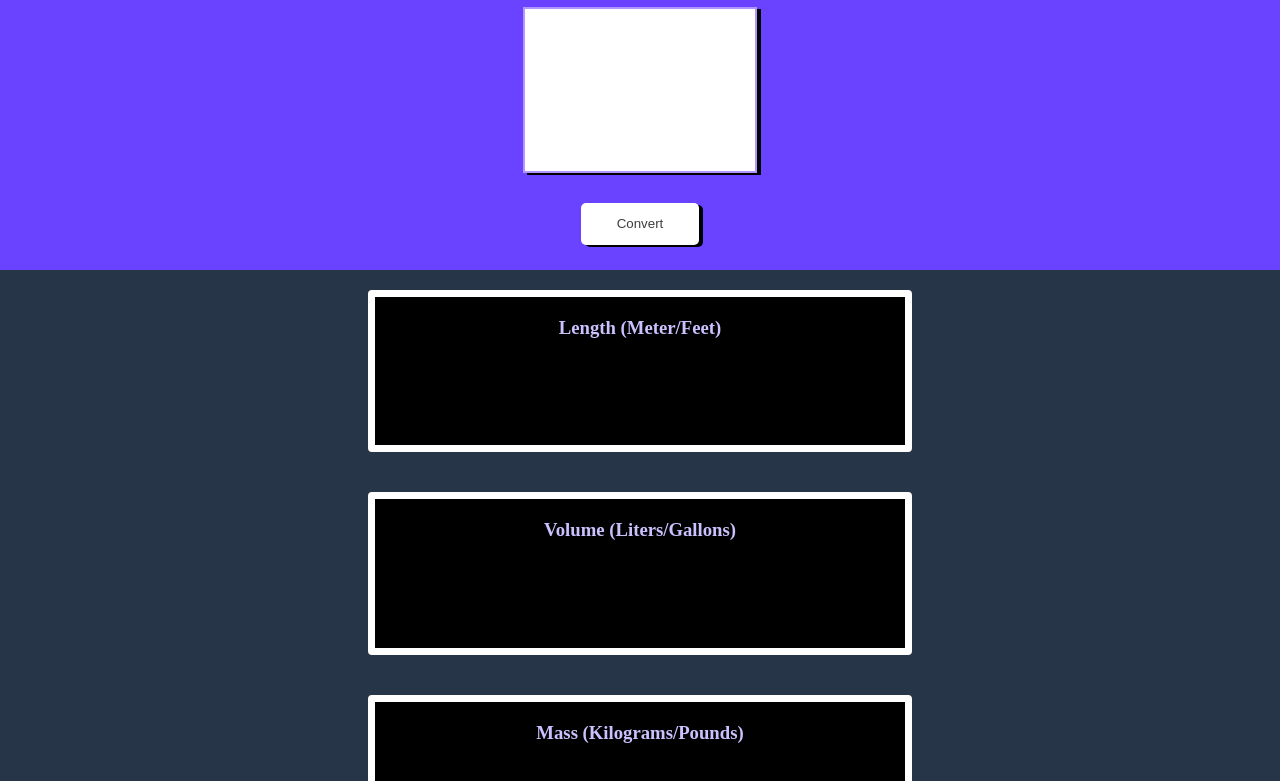
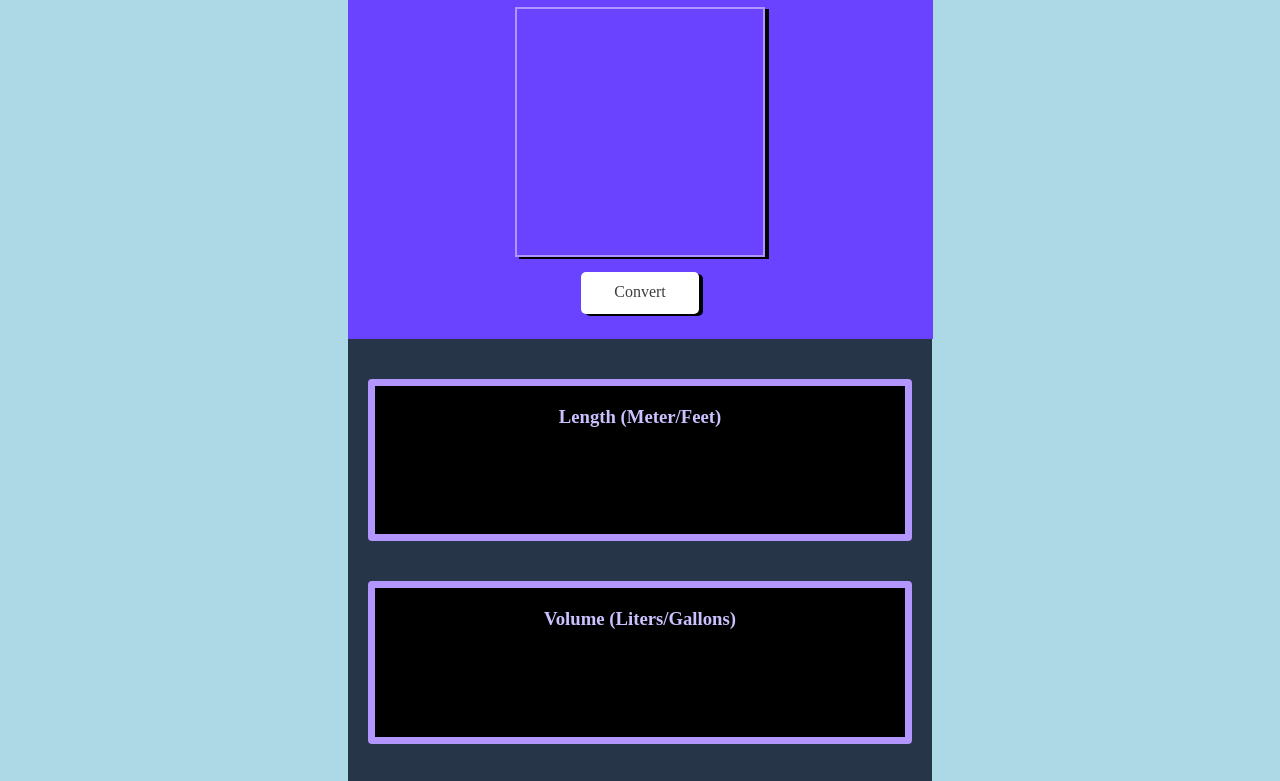
Before and after one commit to QuiAnalyst/MetricSystemConverter, a plain HTML site: page index.html in a window 1280 px wide. Shown: the part 83-864 px from the top of the page. Drawn offline with nearby package versions, Linux system fonts and the light colour scheme.

Commit message:
Final Commit

```diff
--- a/index.css
+++ b/index.css
@@ -1,8 +1,22 @@
 body {
-    margin: auto;
+    margin: 0;
+    color: white;
+    text-align: center;
+    display: flex;
+    flex-direction: column;
+    align-items: center;
+    background-color: lightblue;
+
 }
 
+#convertBtn:active{
+    background-color: #E3E3E3
+}
+
+
+
 .convertingContainer{
+    width: 565px;
     text-align: center;
     background-color: #6943FF;
     color: white;
@@ -11,15 +25,17 @@ body {
 
 
 #input-el{
-    width: 234px;
-    height: 166px;
+    width: 250px;
+    height: 250px;
     padding: 10px;
     display: flex;
-    margin: 15px auto;
     font-size: 50px;
     text-align: center;
     border: 2px solid #B295FF;
-     box-shadow: 4px 2px black;
+    box-shadow: 4px 2px black;
+    margin: auto;
+    background-color: transparent;
+    color: white;
 }
 
 
@@ -36,12 +52,18 @@ body {
     margin: 15px;
 }
 
+#convert-btn:active{
+    background-color: #E3E3E3
+}
+
+
 .measurementsContainer{
     display: flex;
     flex-direction: column;
     text-align: center;
     background-color: #273549;
-    margin: auto
+    margin: auto;
+    padding: 20px;
 
 }
 
@@ -50,7 +72,7 @@ body {
     height: 108.57px;
     margin: 20px auto;
     padding: 20px 15px;
-    border: 7px solid white;
+    border: 7px solid #B295FF;
     border-radius: 4px;
     background-color: black;
     color: #CCC1FF;
--- a/index.html
+++ b/index.html
@@ -1,5 +1,5 @@
 <html>
-    <head>
+    <head><link rel="stylesheet" href="https://cdnjs.cloudflare.com/ajax/libs/normalize/8.0.1/normalize.css">
         <link rel="stylesheet" href="index.css">
     </head>
     <body>
--- a/index.js
+++ b/index.js
@@ -16,7 +16,7 @@ convertBtn.addEventListener("click", function(){
     lengthTxt.innerHTML =
    `${inputEl.value} meters ${meterToFeet.toFixed(3)} = feet |
     ${inputEl.value} feet = ${meterToFeet.toFixed(3)} meters `
-
+    s
     volumeTxt.innerHTML =
     `${inputEl.value} liters = ${literToGallons.toFixed(3)} gallons |
      ${inputEl.value} gallons = ${literToGallons.toFixed(3)} liters
```
Also changed, not shown: 1 other file.
